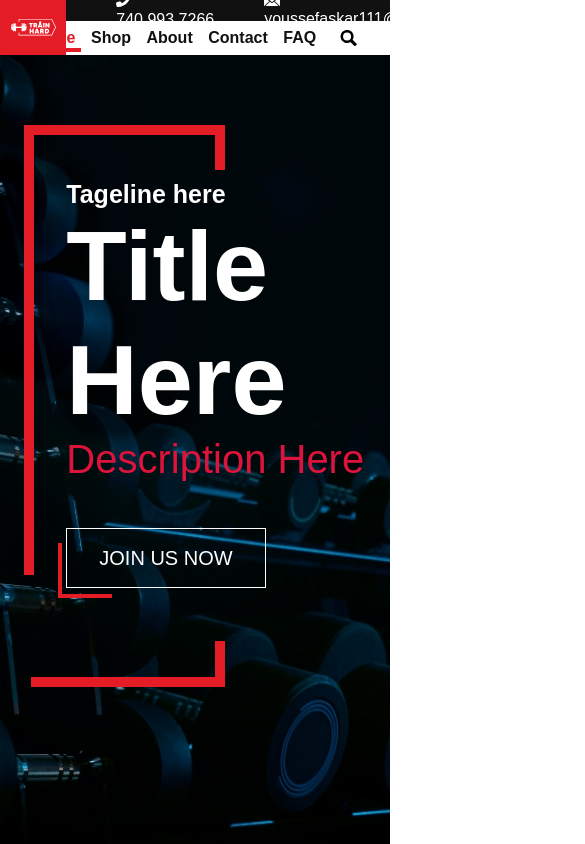
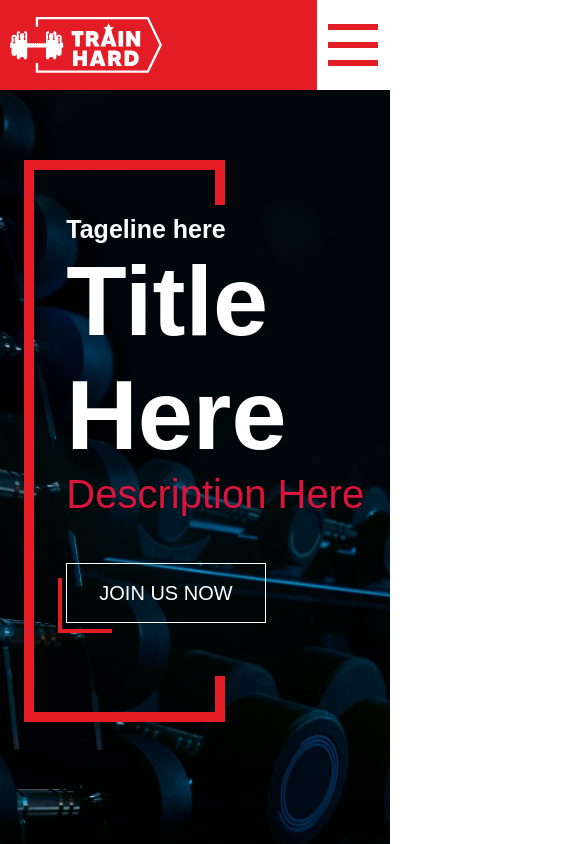
Before and after one commit to y-as-7/train-gym, a plain HTML site: page index.html in a window 390 px wide. Shown: the top 844 px of the page, 585 px wide, since content can reach past the window. Drawn offline with nearby package versions, Linux system fonts and the light colour scheme.

Commit message:
make my website responsive part1

```diff
--- a/index.html
+++ b/index.html
@@ -192,6 +192,7 @@
         </svg>
       </div>
       <!--end logo-->
+
       <!--nav-->
       <div class="nav-con">
         <!--first nav-->
@@ -383,6 +384,11 @@
         </nav>
       </div>
       <!--end nav-->
+      <div class="humburger">
+        <span></span>
+        <span></span>
+        <span></span>
+      </div>
     </header>
     <!--end header-->
     <!--main-->
@@ -900,7 +906,7 @@
       </div>
       <!--second con-->
       <div  class="second-con">
-        <img class="asd" src="./img/Rectangle 18.png" alt="" srcset="">
+        <img src="./img/Rectangle 18.png" alt="" srcset="">
         <img class="backGrounf-img" src="./img/Group 19.jpg" alt="">
       </div>
     </div>
--- a/main.js
+++ b/main.js
@@ -1,37 +1,36 @@
-
-let searchIcon =document.getElementById("search");
-let searchInput=document.querySelector(".nav2 div .search input");
+let searchIcon = document.getElementById("search");
+let searchInput = document.querySelector(".nav2 div .search input");
 
 searchIcon.onclick = () => {
   searchIcon.style.display = "none";
-  searchInput.style.display="block";
-  if (searchInput.style.display = "block") {
+  searchInput.style.display = "block";
+  if ((searchInput.style.display = "block")) {
     searchInput.focus();
   }
   searchInput.focus();
 
-if(searchInput.value==""){
+  if (searchInput.value == "") {
     setTimeout(() => {
-        searchIcon.style.display = "block";
-        searchInput.style.display = "none";
+      searchIcon.style.display = "block";
+      searchInput.style.display = "none";
     }, 25000);
-}
+  }
 };
-
-
 
 // animations to my website
 ScrollReveal({
-   reset: true ,
-   distance:'60px',
-   duration:2500,
-   delay:400
+  reset: true,
+  distance: "60px",
+  duration: 2500,
+  delay: 400,
 });
 
-
-
 // animation to 3 cards
-ScrollReveal().reveal(".con-under-img div", { delay: 500, origin: "bottom" ,interval:200});
+ScrollReveal().reveal(".con-under-img div", {
+  delay: 200,
+  origin: "bottom",
+  interval: 200,
+});
 
 // animation to titles
-ScrollReveal().reveal(".first-con-about h1", { delay: 500 , origin:'left' });
+ScrollReveal().reveal(".first-con-about h1", { delay: 500, origin: "left" });
--- a/styles/style.css
+++ b/styles/style.css
@@ -34,6 +34,28 @@ header {
   margin: auto;
   width: 67.85%;
   height: 62.3%;
+}
+
+.humburger{
+  display: none;
+}
+.humburger span{
+ margin: 6px auto;
+}
+.humburger span:nth-child(1){
+  background-color:#E41C26 ;
+  width: 50px;
+  height: 6px;
+}
+.humburger span:nth-child(2){
+  background-color:#E41C26 ;
+  width: 50px;
+  height: 6px;
+}
+.humburger span:nth-child(3){
+  background-color:#E41C26 ;
+  width: 50px;
+  height: 6px;
 }
 
 .nav-con {
@@ -161,6 +183,59 @@ header {
 .nav-con .nav2 a:hover{
 color: #E41C26;
 }
+
+@media(max-width:839px){
+  header{
+  background-color: #E41C26;
+  width: 100%;
+  margin-bottom: 0;
+  display: flex;
+  height: 90px;
+  align-items: center;
+  position: sticky;
+  top: 0;
+  z-index: 100;
+  justify-content:space-between;
+  padding-left: 10px;
+  }
+  header .logo{
+    width: 40%;
+  }
+  .logo svg {
+  display: block;
+  margin: auto;
+  width: unset;
+  height: unset;
+}
+
+.humburger{
+  background-color:#ffffff;
+  width: 150px;
+  height: 100%;
+  align-items: center;
+  display: flex;
+  justify-content: center;
+  flex-direction: column;
+  cursor: pointer;
+}
+
+/* nav 1 */
+.nav-con .nav1 {
+  display: none;
+}
+/* end nav 1 */
+
+/* nav2 */
+.nav-con .nav2 {
+  background-color: #E41C26;
+  height: auto;
+  display: none;
+}
+
+/* end nav2 */
+}
+/* end media query */
+
 /* end header */
 
 /* main */
@@ -311,6 +386,22 @@ main div span:nth-child(9) {
     display: block;
 }
 
+@media (max-width:542px) {
+main div span:nth-child(9){
+   position: absolute;
+    top: -55px;
+    left: -40px;
+    background-color: #e41c26;
+    display: block;
+    width: 10px;
+    height: 562px;
+    position: absolute;
+    top: -55px;
+    left: -42px;
+    background-color: #e41c26;
+    display: block;
+}
+}
 /* end main */
 
 
@@ -327,6 +418,8 @@ main div span:nth-child(9) {
     align-items: center;
     text-align: center;
     background-color: rgb(131, 190, 190);
+    display: flex;
+    flex-direction: column;
     padding: 50px 50px;
     max-height: 24rem ;
     position: relative;
@@ -363,6 +456,28 @@ height: 200PX;
 .con-under-img div:last-child {
     background-color: #E41C26;
     color: #ffff;
+}
+
+@media(max-width:839px) {
+
+  .con-under-img div p{
+    display: none;
+  }
+  .con-under-img div h1{
+    margin: 1.2rem 10px;
+    font-size: 1.3rem;
+}
+.con-under-img div:nth-child(2) svg:last-child {
+    opacity: 20%;
+    width: 100%;
+}
+.con-under-img div svg:last-child{
+position: absolute;
+right: 0;
+bottom: -30px;
+width: 100%;
+height: 200PX;
+}
 }
 /* end con-under-img */
 
```
